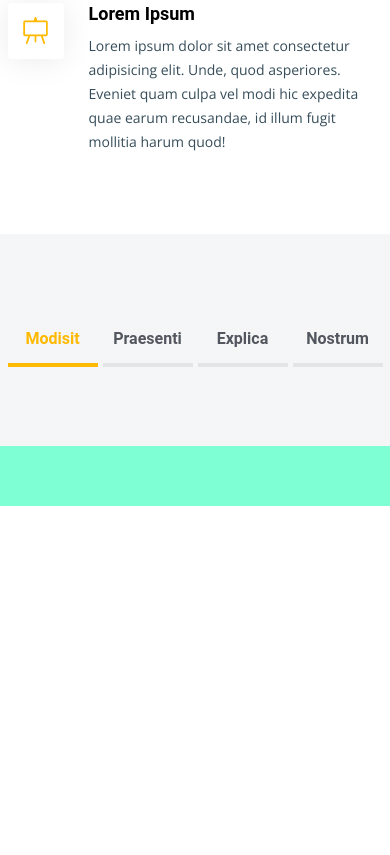
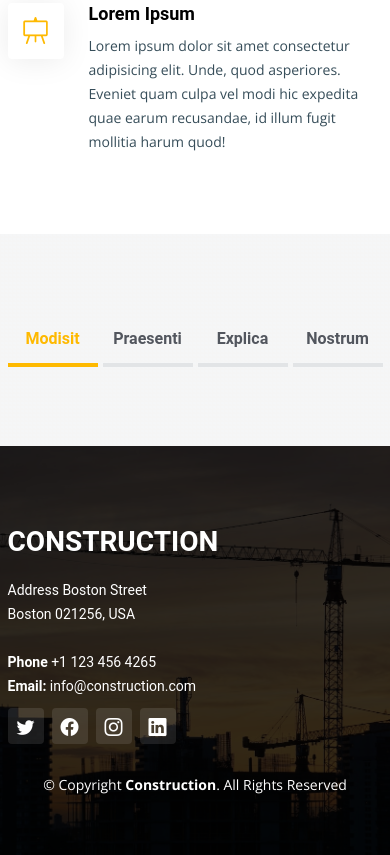
Before and after one commit to yasZemmouri/construction, a website: page index.html in a window 390 px wide. Shown: the part 8958-9813 px from the top of the page. Before the commit the page ends 9464 px from the top, so only its background shows below. Drawn offline with nearby package versions, Linux system fonts and the light colour scheme.

Commit message:
start footer

```diff
--- a/assets/css/main2.css
+++ b/assets/css/main2.css
@@ -130,11 +130,6 @@ header {
 main {
     flex: 1 1;
     /* background-color: aqua; */
-}
-
-footer {
-    height: 60px;
-    background-color: aquamarine;
 }
 
 h1 {
@@ -834,3 +829,71 @@ h1 span {
     background-color: transparent;
     border-color: var(--color-primary);
 }
+
+/* Footer  */
+footer {
+    color: white;
+    background: url(../img/pexels-jiyoung-kim-4513940.jpg) rgba(0, 0, 0, 0.8) top center no-repeat;
+    background-size: cover;
+    font-size: 14px;
+    padding: 80px 0 60px 0;
+    position: relative;
+    background-blend-mode: multiply;
+}
+
+/* footer::before {
+    content: "";
+    background-color: rgb(0 0 0 /.8);
+    position: absolute;
+    inset: 0;
+} */
+footer .footer-content .footer-info {
+    margin-bottom: 30px;
+}
+
+footer .footer-content .footer-info h3 {
+    font-size: 28px;
+    /* background-color: #059652; */
+    margin: 0 0 20px 0;
+    /* padding: 2px 0 would be easier  */
+    padding: 2px 0 2px 0;
+    line-height: 1;
+    font-weight: 700;
+    text-transform: uppercase;
+
+}
+
+/* I don't see any h3 span  */
+/* footer .footer-content .footer-info h3 span {
+    color: var(--color-primary);
+  } */
+footer .footer-content .footer-info p {
+    /* we already have font-size 14 for footer  */
+    font-size: 14px;
+    line-height: 24px;
+    margin-bottom: 0;
+    font-family: var(--font-primary);
+    /* we already have color white for footer  */
+    color: #fff;
+}
+
+footer .footer-content .social-links a {
+    font-size: 18px;
+    /* I don't need inline-block because those are flex children */
+    display: inline-block;
+    background-color: rgba(255, 255, 255, .1);
+    color: white;
+    line-height: 1;
+    margin-right: 8px;
+    border-radius: 4px;
+    width: 36px;
+    height: 36px;
+    transition: .3s;
+
+}
+
+footer .footer-content .social-links a:hover {
+    background-color: var(--color-primary);
+    /* I don't think I need this  */
+    text-decoration: none;
+}
--- a/index.html
+++ b/index.html
@@ -413,7 +413,39 @@
         </section>
     </main>
     <footer>
-        <div class="container-xl"></div>
+        <div class="footer-content">
+            <div class="container-xl">
+                <div class="row">
+                    <div class="col-lg-4 col-md-6">
+                        <div class="footer-info">
+                            <h3>Construction</h3>
+                            <p>Address Boston Street <br>Boston 021256, USA <br><br>
+                                <strong>Phone</strong> +1 123 456 4265 <br>
+                                <strong>Email:</strong> info@construction.com<br>
+                            </p>
+                            <!-- what is mt-3: margin-top? -->
+                            <div class="social-links d-flex mt-3">
+                                <a href="#" class="d-flex align-items-center justify-content-center"><i
+                                        class="bi bi-twitter"></i></a>
+                                <a href="#" class="d-flex align-items-center justify-content-center"><i
+                                        class="bi bi-facebook"></i></a>
+                                <a href="#" class="d-flex align-items-center justify-content-center"><i
+                                        class="bi bi-instagram"></i></a>
+                                <a href="#" class="d-flex align-items-center justify-content-center"><i
+                                        class="bi bi-linkedin"></i></a>
+                            </div>
+                        </div>
+                    </div>
+                </div>
+            </div>
+            <div class="footer-legal text-center">
+                <div class="container-xl">
+                    <!-- I don't think I need that span -->
+                    <div class="copyright">&copy; Copyright <strong><span>Construction</span></strong>. All Rights
+                        Reserved</div>
+                </div>
+            </div>
+        </div>
     </footer>
     <!-- JS files -->
     <!-- Vendor JS files  -->
```
Also changed, not shown: assets/img/pexels-jiyoung-kim-4513940.jpg (added), 1 other file.
